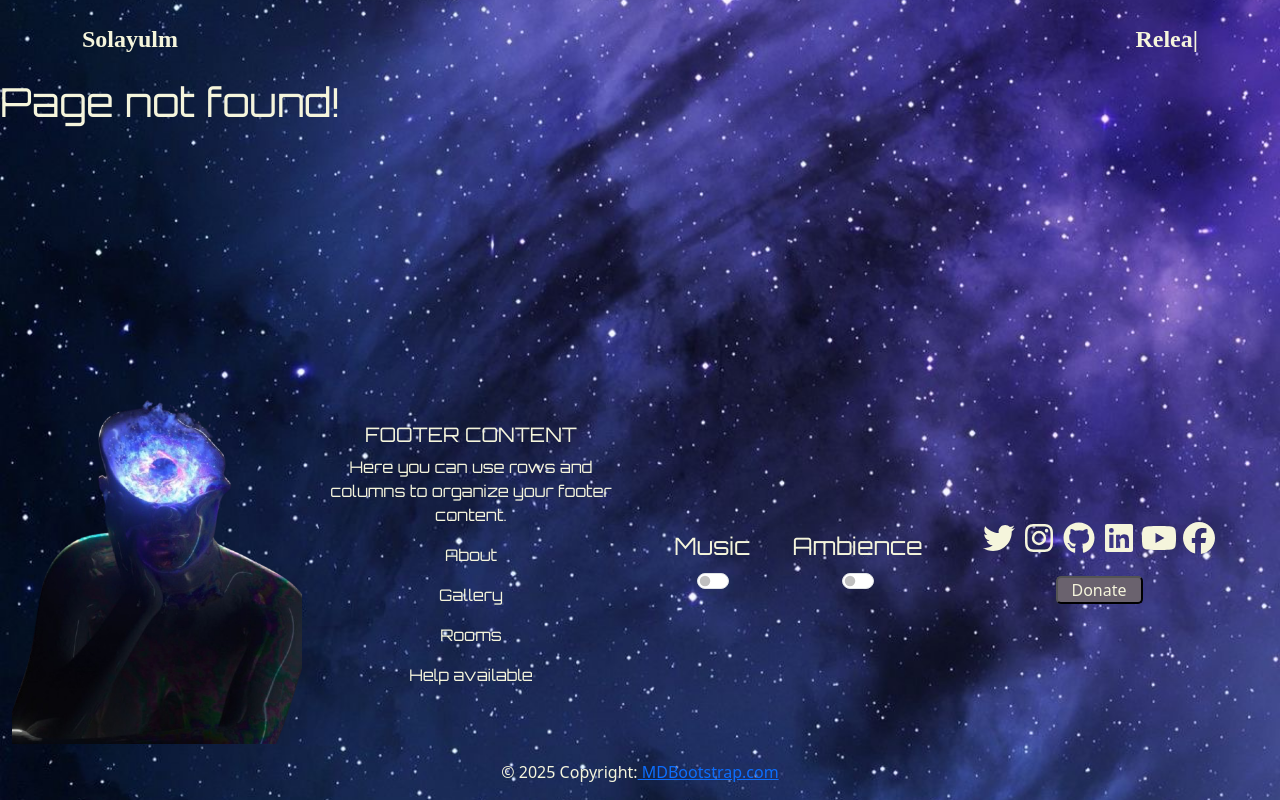
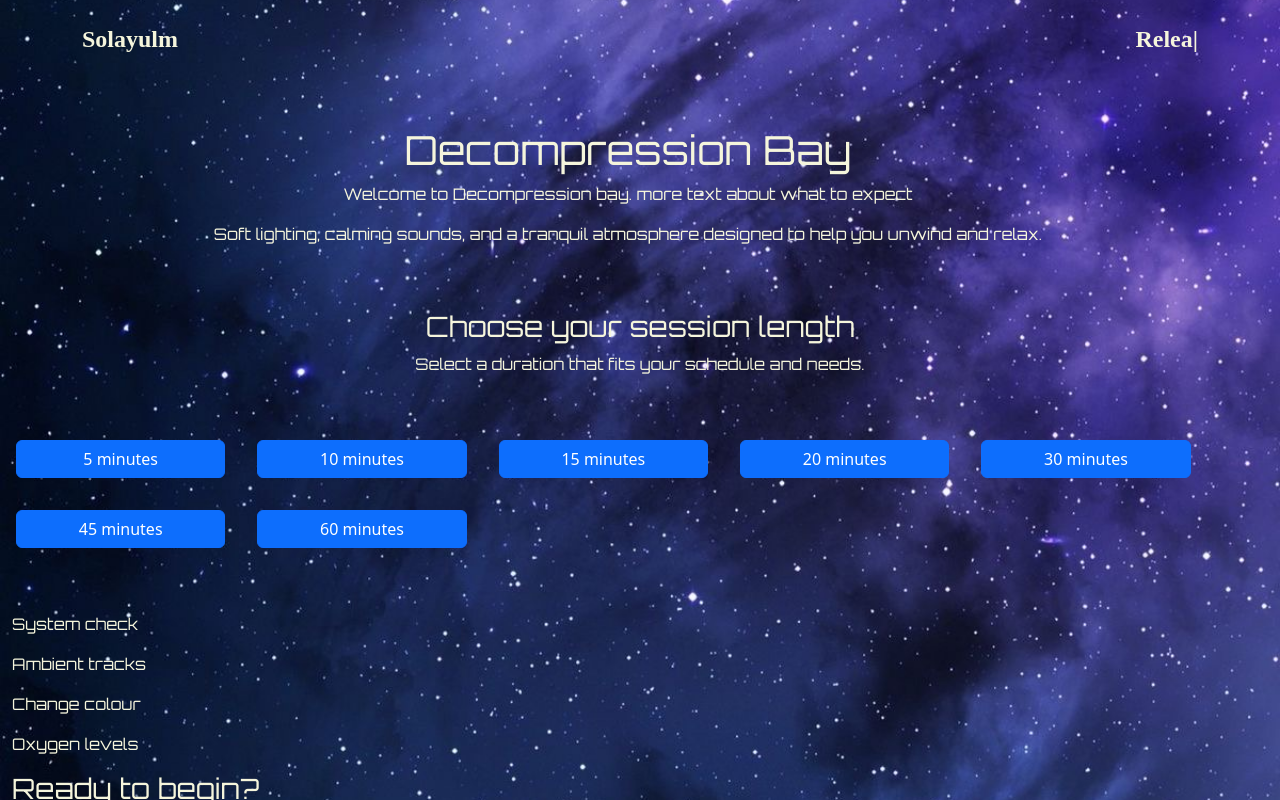
Before and after one commit to DanilleH22/solayulm, a React (Vite) app: page /DecompressionBay in a window 1280 px wide. Built offline with nearby package versions, Linux system fonts and the light colour scheme; no server answers; a web font is replaced by a local one.

Commit message:
Add route for decompression bay to app.jsx

```diff
--- a/src/App.jsx
+++ b/src/App.jsx
@@ -6,6 +6,7 @@ import { Container } from 'react-bootstrap'
 import 'bootstrap/dist/css/bootstrap.min.css';
 import NavBar from "./components/NavBar.jsx";
 import Footer from "./components/Footer.jsx";
+import DecompressionBay from "./pages/homepage/DecompressionBay.jsx";
 import "./App.css";
 
 
@@ -20,6 +21,7 @@ const App = () => {
           <Routes>
           <Route path="/" element={<Homepage />} />
           <Route path="/Rooms" element={<Rooms />} />
+          <Route path="/DecompressionBay" element={<DecompressionBay />} />
             <Route path="*" element={<h1>Page not found!</h1>} />
           </Routes>
         </div>
```
